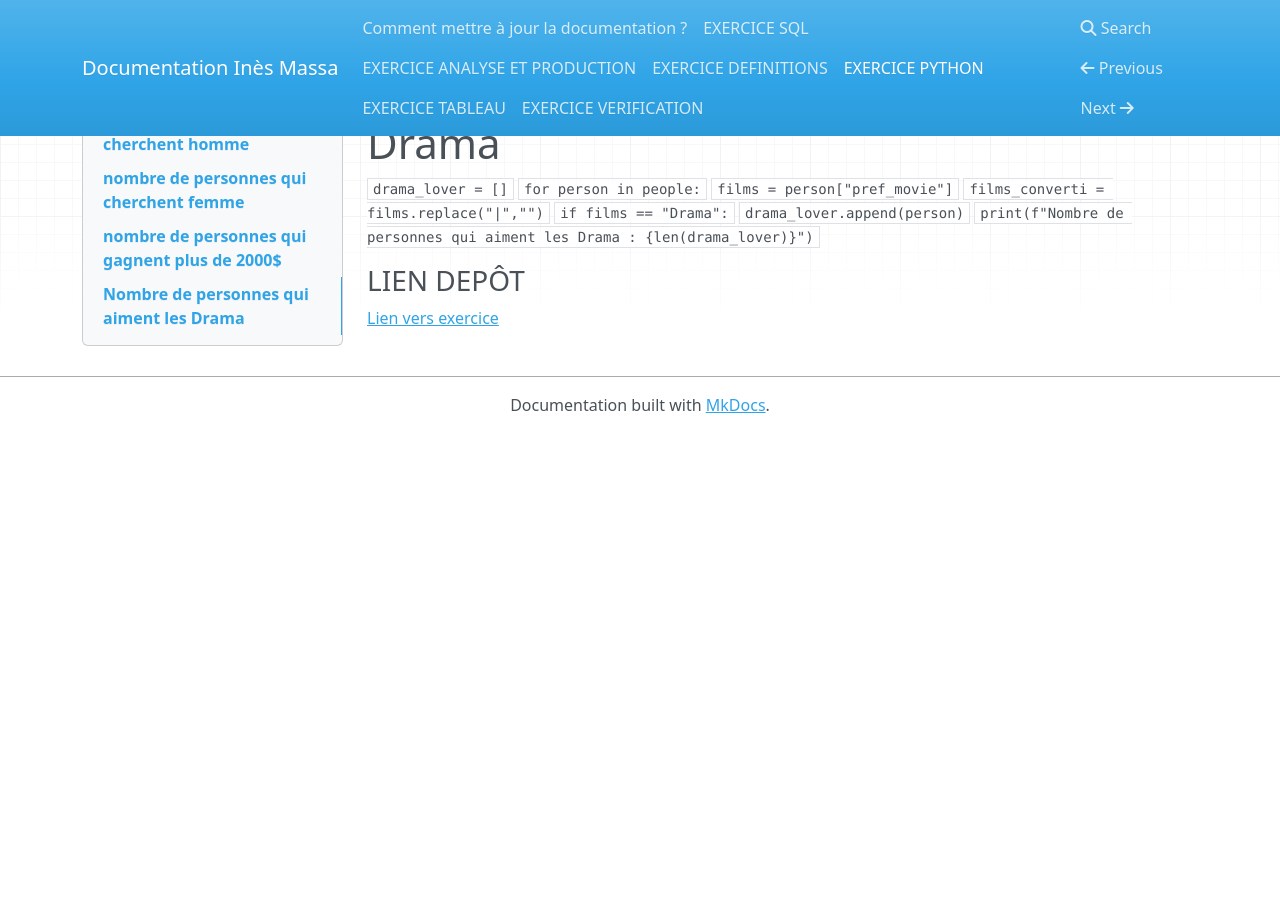
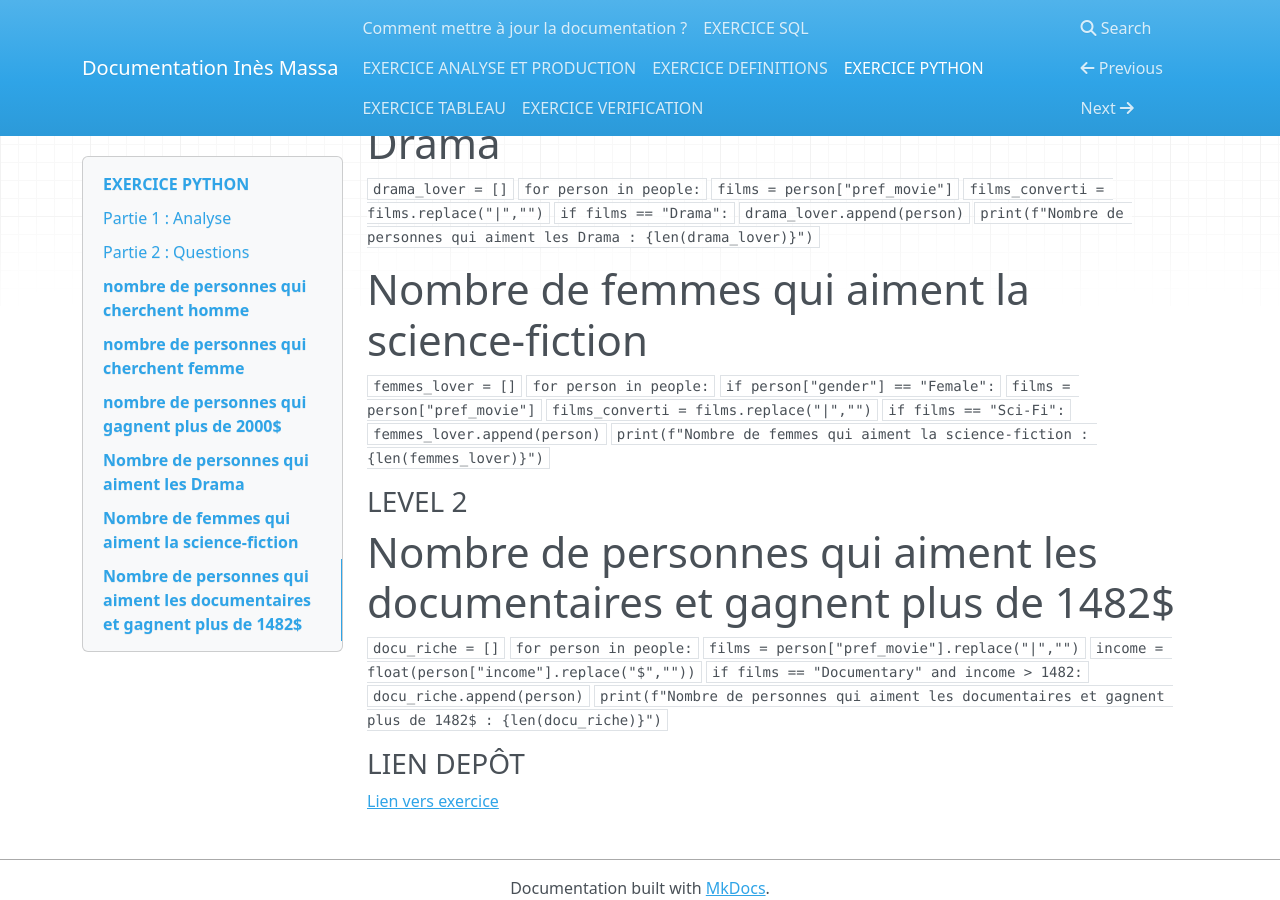
Before and after one commit to massaines-cpu/Prairie-In-s-Massa, an MkDocs documentation site: the page built from docs/serpent.md, in a window 1280 px wide and 900 px high, scrolled down 1142 px. Built offline with MkDocs 1.6.1, drawn with Linux system fonts in a browser that asks for light colours; nearby versions of some CDN libraries; before the commit the page ends 1575 px from its top, so only the background shows below that.

Commit message:
« Propre »

```diff
--- a/docs/serpent.md
+++ b/docs/serpent.md
@@ -57,5 +57,24 @@ Donc on veut savoir le nombre de personnes qui cherche un "M" et le nombre de pe
         `drama_lover.append(person)`
 `print(f"Nombre de personnes qui aiment les Drama : {len(drama_lover)}")`
 
+#Nombre de femmes qui aiment la science-fiction
+`femmes_lover = []`
+`for person in people:`
+    `if person["gender"] == "Female":`
+        `films = person["pref_movie"]`
+        `films_converti = films.replace("|","")`
+        `if films == "Sci-Fi":`
+            `femmes_lover.append(person)`
+`print(f"Nombre de femmes qui aiment la science-fiction : {len(femmes_lover)}")`
+### LEVEL 2
+#Nombre de personnes qui aiment les documentaires et gagnent plus de 1482$
+`docu_riche = []`
+`for person in people:`
+    `films = person["pref_movie"].replace("|","")`
+    `income = float(person["income"].replace("$",""))`
+   ` if films == "Documentary" and income > 1482:`
+        `docu_riche.append(person)`
+`print(f"Nombre de personnes qui aiment les documentaires et gagnent plus de 1482$ : {len(docu_riche)}")`
+
 ### LIEN DEPÔT
 [Lien vers exercice]()
```
Also changed, not shown: 1 other file.
